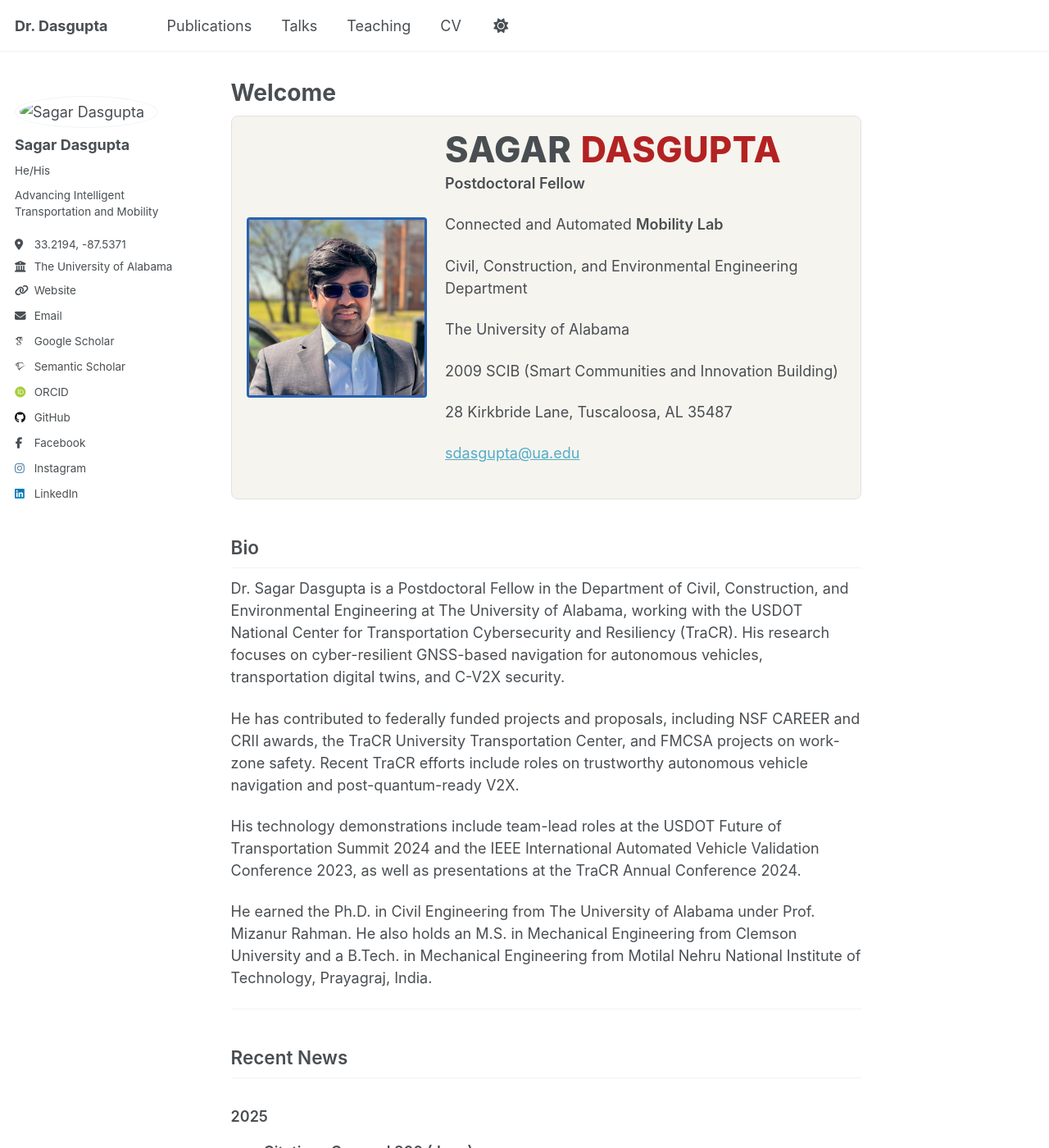
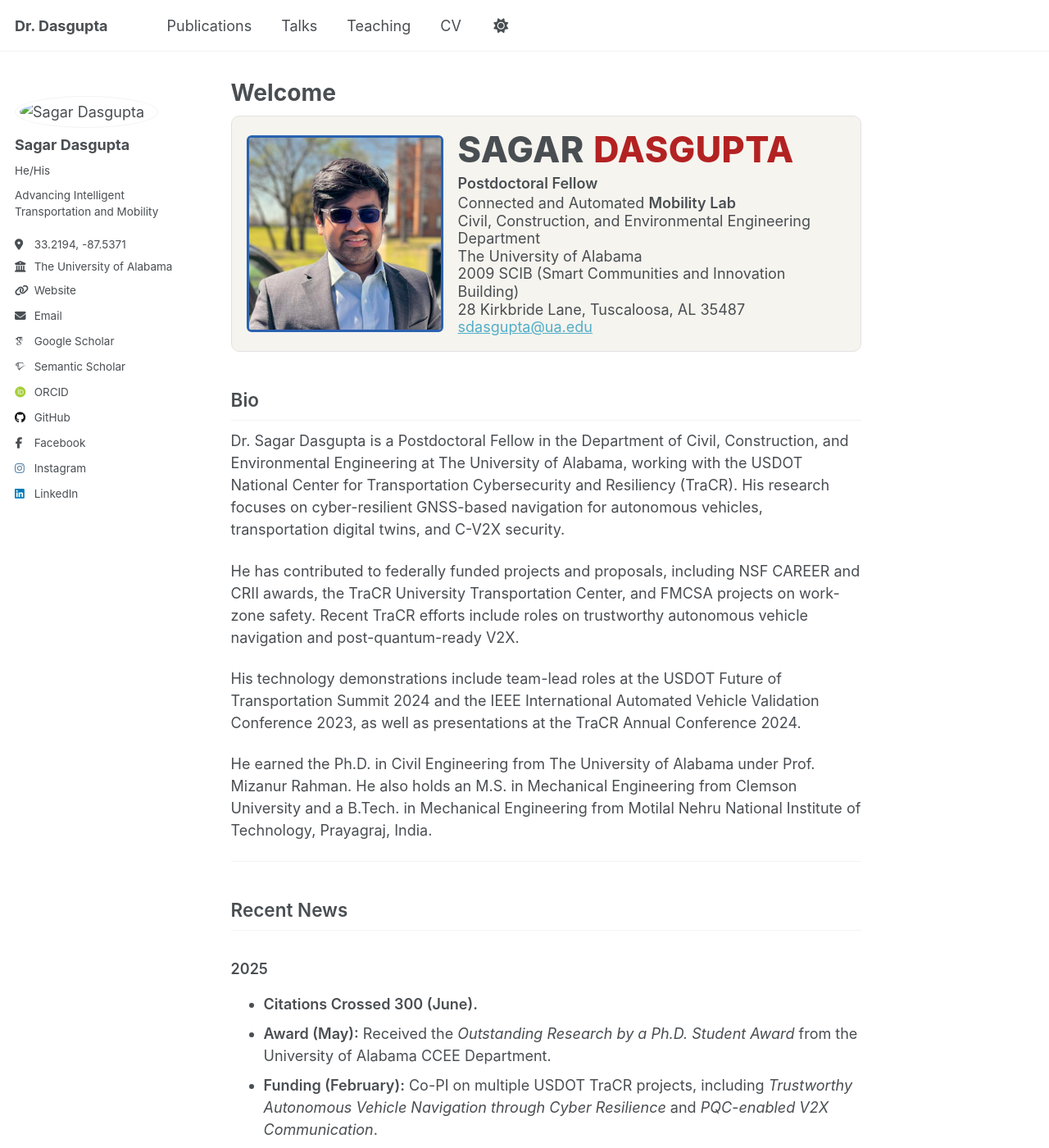
Before and after one commit to s-dasgupta/s-dasgupta.github.io, a Jekyll site: the page built from _pages/about.md, in a window 1280 px wide and 1400 px high. Shown: the whole window at 82% size. Built offline with Jekyll 4.4.1, drawn with Linux system fonts in a browser that asks for light colours; some web fonts are replaced; a script that is not in the unit is left out.

Commit message:
Refactor styles for hero card and typography
Updated styles for hero card and typography to improve layout and appearance.

```diff
--- a/_includes/head/custom.html
+++ b/_includes/head/custom.html
@@ -35,53 +35,58 @@
   font-family: -apple-system, BlinkMacSystemFont, "Segoe UI", Roboto, Helvetica, Arial,
                "Apple Color Emoji", "Segoe UI Emoji", "Segoe UI Symbol", sans-serif !important;
 }
-
-/* Optional tweaks so headings match the sidebar feel */
 .page__content h1,
-.page__content h2 { font-weight: 600; }
+.page__content h2,
 .page__content h3,
 .page__content h4,
 .page__content h5,
 .page__content h6 { font-weight: 600; }
+.page__content strong { font-weight: 600; }
 
-/* Optional, tones down extra-heavy bold in paragraphs */
-.page__content strong { font-weight: 600; }
-</style>
-
-<style>
+/* ---------- Hero card (photo + designation) ---------- */
 .hero-card{
-  display:grid;
-  grid-template-columns: 220px 1fr;
-  gap:1.25rem;
-  align-items:center;
-  background:#f6f4ef;
-  border:1px solid #e2e2e2;
-  border-radius:8px;
-  padding:1rem;
+  display: grid;
+  grid-template-columns: 240px 1fr;
+  gap: 1rem;
+  align-items: center;
+  background: #f6f4ef;
+  border: 1px solid #e2e2e2;
+  border-radius: 10px;
+  padding: 1rem;
 }
 .hero-photo img{
-  width:100%; height:auto; display:block; object-fit:cover;
-  border:3px solid #2a62b0; border-radius:4px;
+  width: 100%;
+  height: auto;
+  display: block;
+  object-fit: cover;
+  border: 3px solid #2a62b0;
+  border-radius: 6px;
 }
 .hero-name{
-  margin:0 0 .25rem 0; line-height:1.05;
-  font-size:2.4rem; letter-spacing:.5px;
-  text-transform:uppercase;
+  margin: 0 0 .25rem 0;
+  line-height: 1.05;
+  font-size: 2.4rem;
+  letter-spacing: .5px;
+  text-transform: uppercase;
 }
-.hero-first{ font-weight:800; }
-.hero-last{ font-weight:800; color:#b32222; } /* accent color */
+.hero-first{ font-weight: 800; }
+.hero-last{ font-weight: 800; color: #b32222; }
 
-.hero-title{ margin:.2rem 0 .4rem 0; font-weight:600; }
-.hero-line{ margin:.1rem 0; }
+.hero-title{ margin: 0 0 .25rem 0; font-weight: 600; }
 
-.hero-icons{ margin:.5rem 0 0 0; }
-.hero-icon{ font-size:1.6rem; margin-right:.5rem; color:#333; }
-.hero-icon:hover{ opacity:.8; }
+/* remove gaps between lines on the right */
+.hero-meta p{ margin: 0; }
+.hero-line{ margin: 0; line-height: 1.2; }
+.hero-line + .hero-line{ margin-top: 0; }
 
-/* Responsive */
+.hero-icons{ margin: .4rem 0 0 0; }
+.hero-icon{ font-size: 1.6rem; margin-right: .5rem; color: #333; }
+.hero-icon:hover{ opacity: .85; }
+
+/* ---------- Responsive ---------- */
 @media (max-width: 720px){
-  .hero-card{ grid-template-columns:1fr; text-align:center; }
-  .hero-photo{ max-width:260px; margin:0 auto; }
-  .hero-name{ font-size:2rem; }
+  .hero-card{ grid-template-columns: 1fr; text-align: center; }
+  .hero-photo{ max-width: 260px; margin: 0 auto; }
+  .hero-name{ font-size: 2rem; }
 }
 </style>
```
Also changed, not shown: other parts of _includes/head/custom.html (+1 -1 lines).
